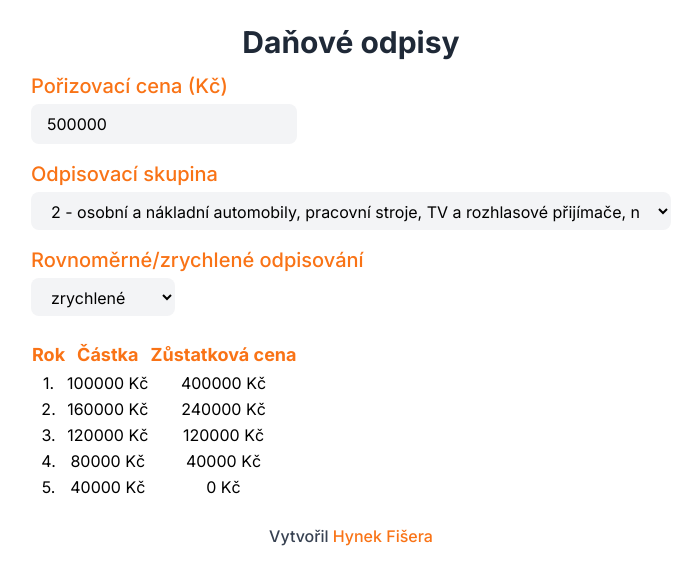
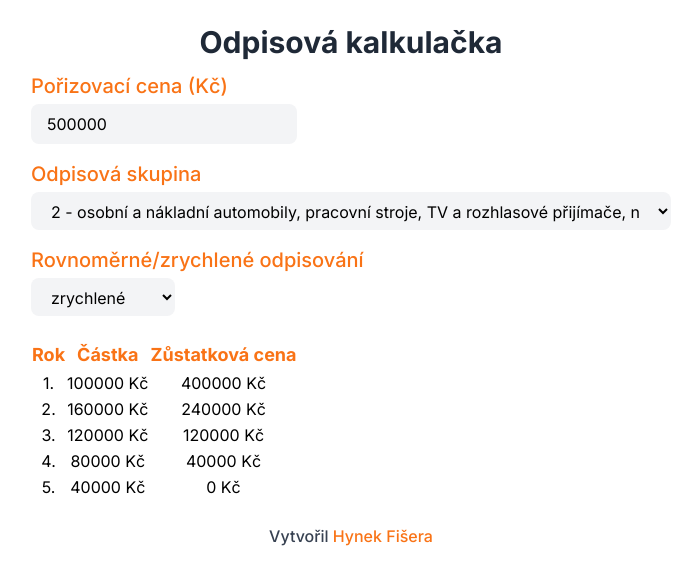
Before and after one commit to hynekfisera/eko-odpisy, a React (Create React App) app: page / in a window 1280 px wide. Shown: the top 584 px of the page, without its empty margins (289-988 px from the left). Built offline with nearby package versions, Linux system fonts and the light colour scheme.

Commit message:
Změna popisků

```diff
--- a/src/App.js
+++ b/src/App.js
@@ -128,7 +128,7 @@ function App() {
   return (
     <>
       <header className="text-center mt-6 mb-3">
-        <h1 className="text-3xl font-bold text-gray-800">Daňové odpisy</h1>
+        <h1 className="text-3xl font-bold text-gray-800">Odpisová kalkulačka</h1>
       </header>
       <main className="max-w-screen-sm mx-auto px-4 sm:px-0 flex flex-col items-start">
         <label htmlFor="cena" className="text-xl font-medium text-orange-500">
@@ -146,7 +146,7 @@ function App() {
           className="bg-gray-100 focus:bg-gray-200 outline-none rounded-lg mt-1 px-4 py-2"
         />
         <label htmlFor="skupina" className="text-xl font-medium text-orange-500 mt-4">
-          Odpisovací skupina
+          Odpisová skupina
         </label>
         <select id="skupina" value={skupina} onChange={(e) => setSkupina(e.target.value)} className="bg-gray-100 focus:bg-gray-200 outline-none rounded-lg mt-1 px-4 py-2 max-w-full">
           {skupiny.map((skupina) => {
```
